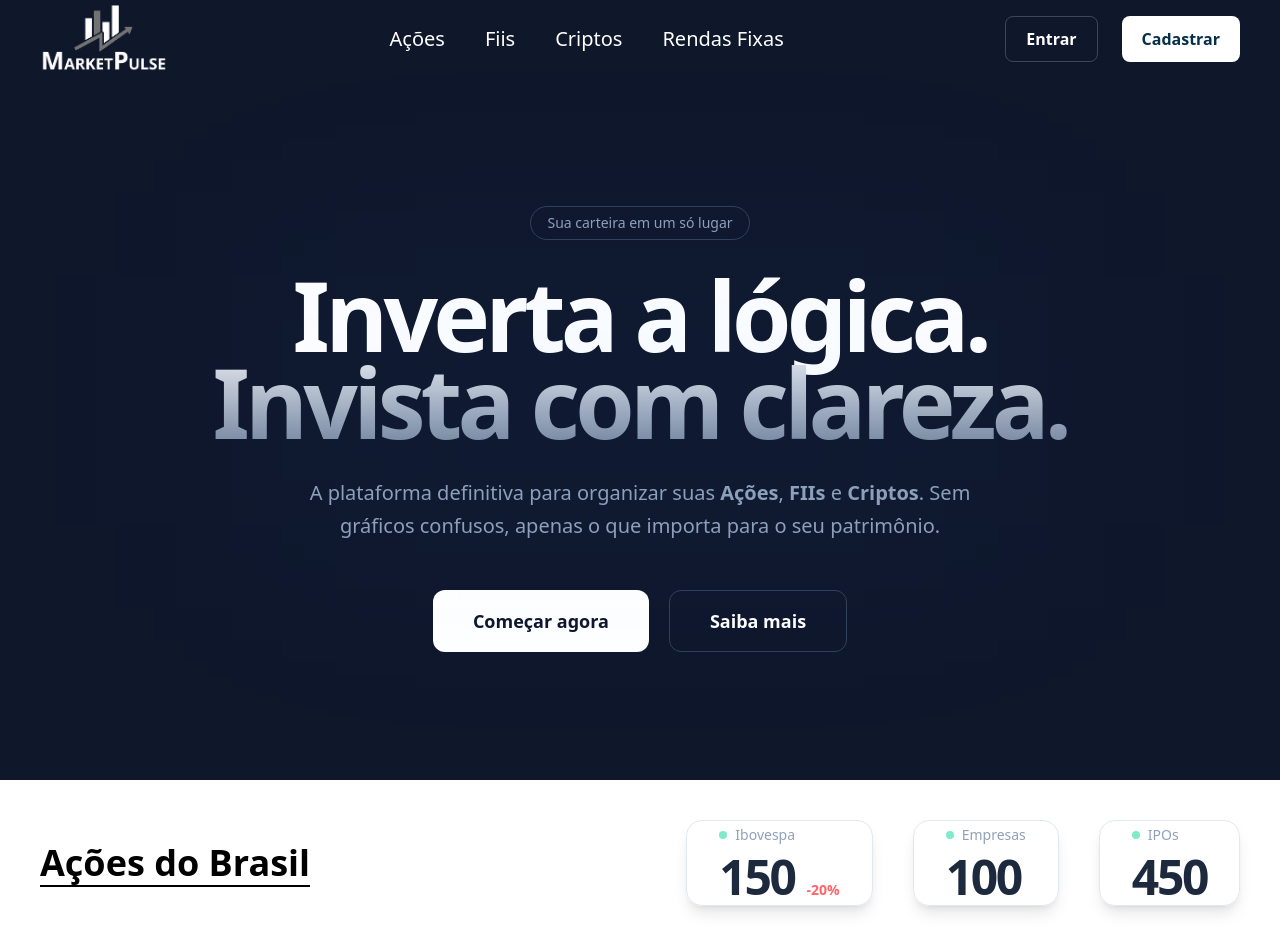
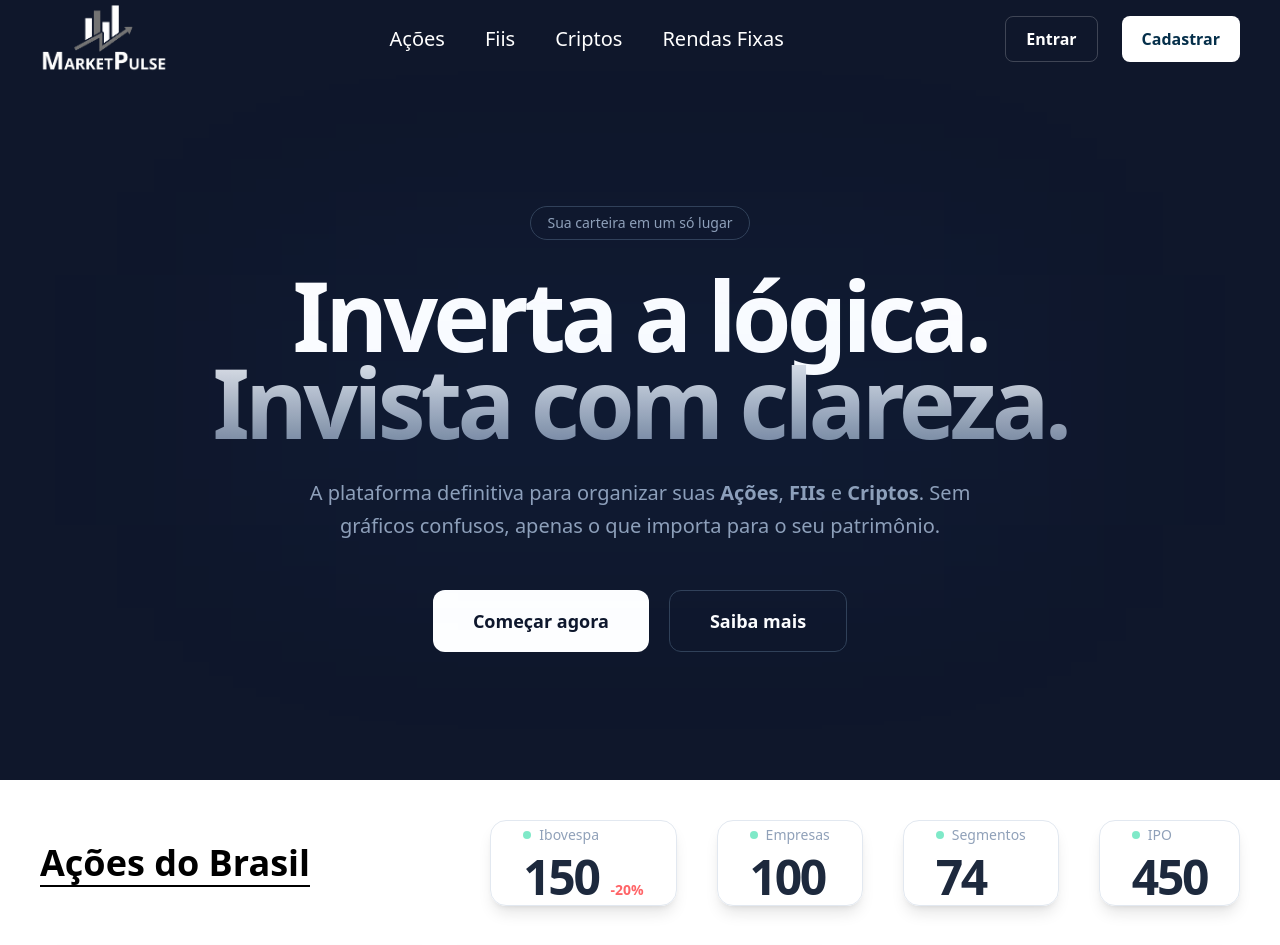
Before and after one commit to paulowelton/MarketPulse, an Angular app in the folder frontend/: page / in a window 1280 px wide. Shown: the top 945 px of the page. Built offline with nearby package versions, Linux system fonts and the light colour scheme.

Commit message:
adicioando mais um kpi no stock section

```diff
--- a/frontend/src/app/features/home/components/stocks-section/stocks-section.html
+++ b/frontend/src/app/features/home/components/stocks-section/stocks-section.html
@@ -8,10 +8,10 @@
         <div class="flex justify-center gap-10">
             <app-kpi title="Ibovespa" value="150" variation="-20"></app-kpi>
             <app-kpi title="Empresas" value="100"></app-kpi>
-            <app-kpi title="IPOs" value="450"></app-kpi>
+            <app-kpi title="Segmentos" value="74"></app-kpi>
+            <app-kpi title="IPO" value="450"></app-kpi>
         </div>
     </div>
-
 
     <div class="flex justify-around py-10">
         <app-asset-table title="Em Alta" [rows]="stocks"></app-asset-table>
--- a/frontend/src/app/features/home/components/stocks-section/stocks-section.ts
+++ b/frontend/src/app/features/home/components/stocks-section/stocks-section.ts
@@ -17,5 +17,4 @@ export class StocksSection {
     { imageUrl: 'https://icons.brapi.dev/icons/CASH.svg', ticker: 'CASH3', variation:6.9, price: 7.6 },
     { imageUrl: 'https://icons.brapi.dev/icons/CMIG.svg', ticker: 'CMIG3', variation:-0.1, price: 10.6 },
   ];
-
 }
```
